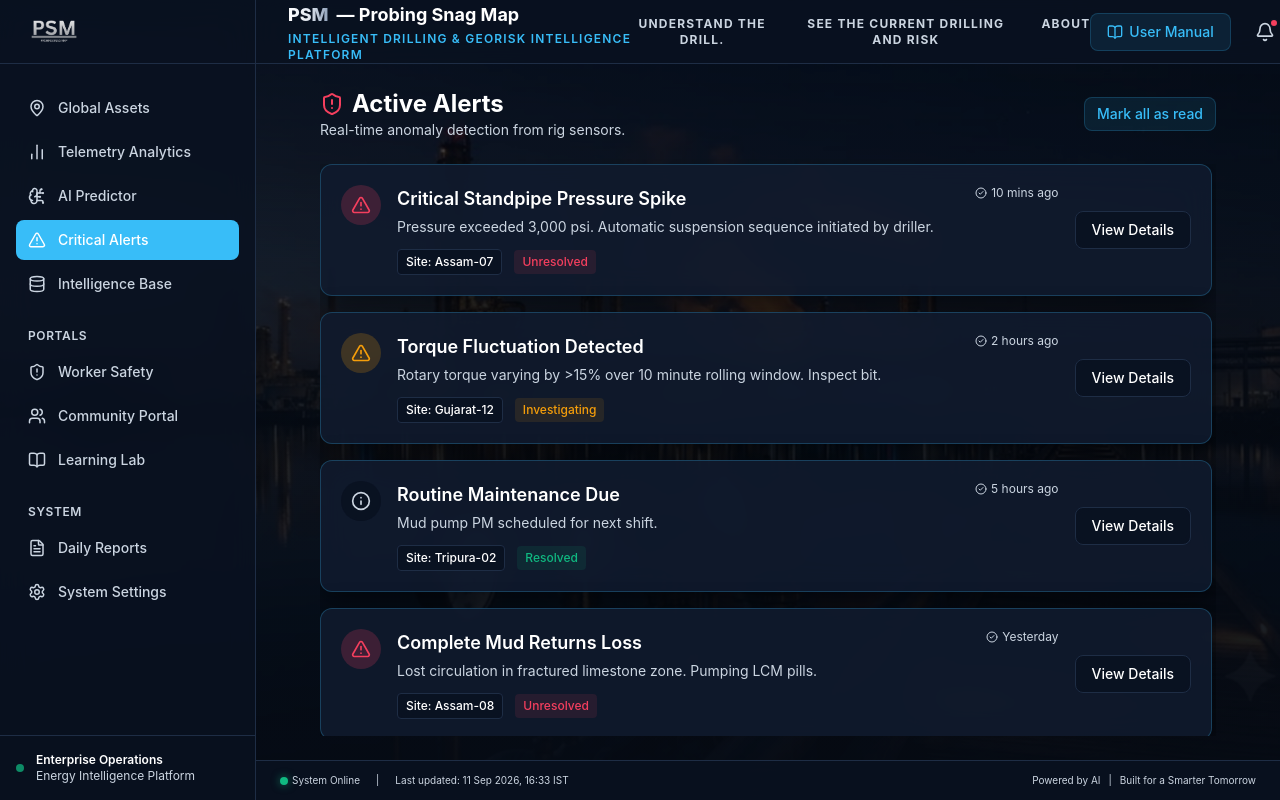
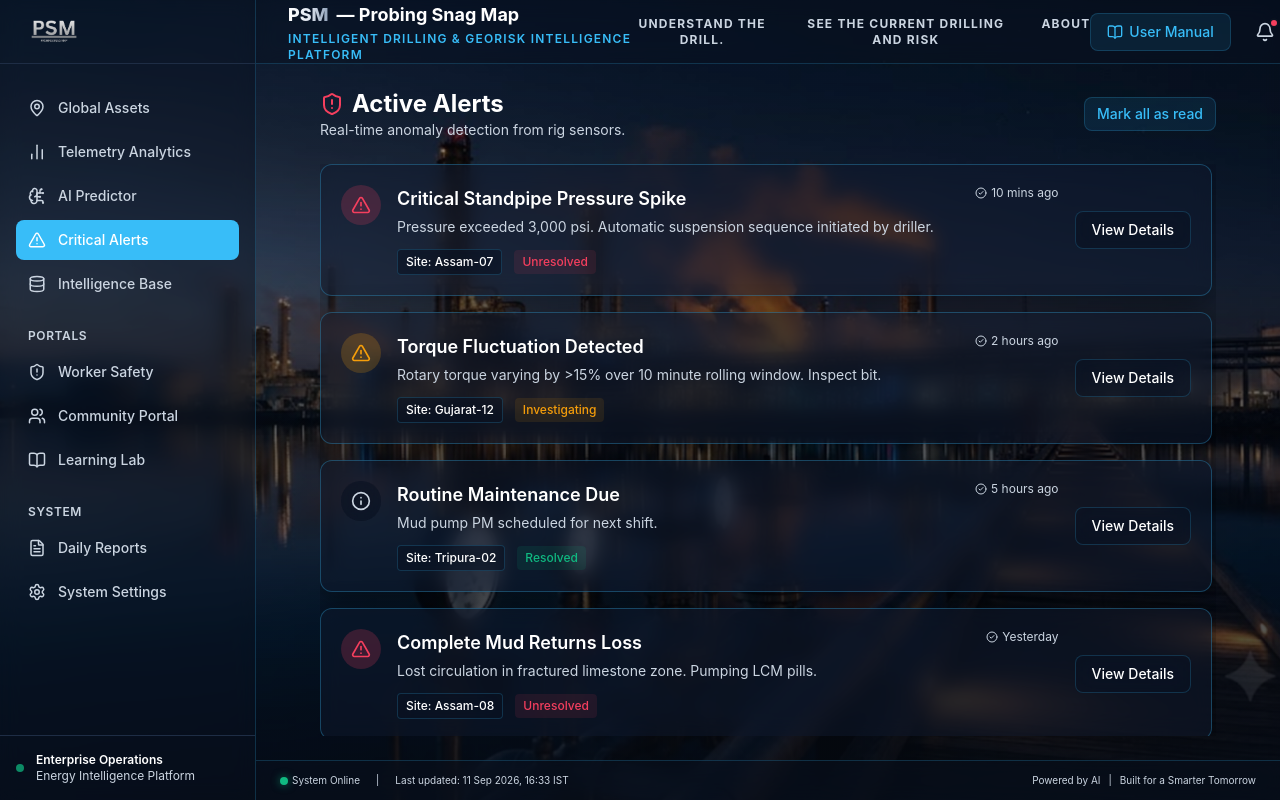
Before and after one commit to aravindshankarselvaganesh-lang/syntax-finder-codeflux, a React (Vite) app in the folder frontend/: page /alerts in a window 1280 px wide. Built offline with nearby package versions, Linux system fonts and the light colour scheme.

Commit message:
Make blue card boxes translucent frosted glass (50% opacity) and boost background refinery scenery visibility to 80%

```diff
--- a/frontend/src/components/Layout.jsx
+++ b/frontend/src/components/Layout.jsx
@@ -79,11 +79,11 @@ export default function Layout() {
 
       {/* DIRECT VISUAL REFINERY BACKGROUND LAYER */}
       <div
-        className="fixed inset-0 bg-cover bg-center bg-no-repeat pointer-events-none z-0 opacity-55 animate-slow-zoom"
+        className="fixed inset-0 bg-cover bg-center bg-no-repeat pointer-events-none z-0 opacity-80 animate-slow-zoom"
         style={{ backgroundImage: `url(${bgHero})` }}
       />
       <div
-        className="fixed inset-0 pointer-events-none z-0 bg-gradient-to-b from-[#060B14]/40 via-[#060B14]/75 to-[#060B14]/92"
+        className="fixed inset-0 pointer-events-none z-0 bg-gradient-to-b from-[#060B14]/15 via-[#060B14]/40 to-[#060B14]/75"
       />
 
       {/* MOBILE BACKDROP OVERLAY */}
--- a/frontend/src/index.css
+++ b/frontend/src/index.css
@@ -56,23 +56,24 @@ html, body, #root {
 
 /* Glassmorphism Overrides for Tailwind Utility Classes */
 .bg-bgMain {
-  background-color: rgba(6, 11, 20, 0.78) !important;
-  backdrop-filter: blur(10px);
-  -webkit-backdrop-filter: blur(10px);
+  background-color: rgba(6, 11, 20, 0.40) !important;
+  backdrop-filter: blur(8px);
+  -webkit-backdrop-filter: blur(8px);
 }
 
 .bg-bgPanel {
-  background-color: rgba(10, 18, 32, 0.88) !important;
-  backdrop-filter: blur(14px);
-  -webkit-backdrop-filter: blur(14px);
+  background-color: rgba(10, 18, 32, 0.48) !important;
+  backdrop-filter: blur(10px);
+  -webkit-backdrop-filter: blur(10px);
+  border-color: rgba(56, 189, 248, 0.2) !important;
 }
 
 .bg-bgCard {
-  background-color: rgba(16, 27, 46, 0.88) !important;
-  backdrop-filter: blur(14px);
-  -webkit-backdrop-filter: blur(14px);
-  border-color: rgba(56, 189, 248, 0.25) !important;
-  box-shadow: 0 10px 30px rgba(0, 0, 0, 0.5);
+  background-color: rgba(14, 25, 45, 0.50) !important;
+  backdrop-filter: blur(10px);
+  -webkit-backdrop-filter: blur(10px);
+  border-color: rgba(56, 189, 248, 0.3) !important;
+  box-shadow: 0 8px 32px rgba(0, 0, 0, 0.4);
 }
 
 /* High-Contrast Text Legibility */
@@ -110,24 +111,24 @@ html, body, #root {
 
 /* Glassmorphism Cards & Panels */
 .glass-panel {
-  background: rgba(10, 18, 32, 0.88) !important;
-  backdrop-filter: blur(16px);
-  -webkit-backdrop-filter: blur(16px);
-  border: 1px solid rgba(56, 189, 248, 0.2) !important;
+  background: rgba(10, 18, 32, 0.48) !important;
+  backdrop-filter: blur(10px);
+  -webkit-backdrop-filter: blur(10px);
+  border: 1px solid rgba(56, 189, 248, 0.25) !important;
 }
 
 .glass-card {
-  background: rgba(16, 27, 46, 0.88) !important;
-  backdrop-filter: blur(16px);
-  -webkit-backdrop-filter: blur(16px);
-  border: 1px solid rgba(56, 189, 248, 0.25) !important;
-  box-shadow: 0 8px 32px 0 rgba(0, 0, 0, 0.5);
+  background: rgba(14, 25, 45, 0.50) !important;
+  backdrop-filter: blur(10px);
+  -webkit-backdrop-filter: blur(10px);
+  border: 1px solid rgba(56, 189, 248, 0.3) !important;
+  box-shadow: 0 8px 32px 0 rgba(0, 0, 0, 0.4);
   transition: all 0.3s cubic-bezier(0.4, 0, 0.2, 1);
 }
 
 .glass-card:hover {
-  border-color: rgba(56, 189, 248, 0.55) !important;
-  box-shadow: 0 12px 40px 0 rgba(56, 189, 248, 0.28);
+  border-color: rgba(56, 189, 248, 0.6) !important;
+  box-shadow: 0 12px 40px 0 rgba(56, 189, 248, 0.3);
   transform: translateY(-2px);
 }
 
```
